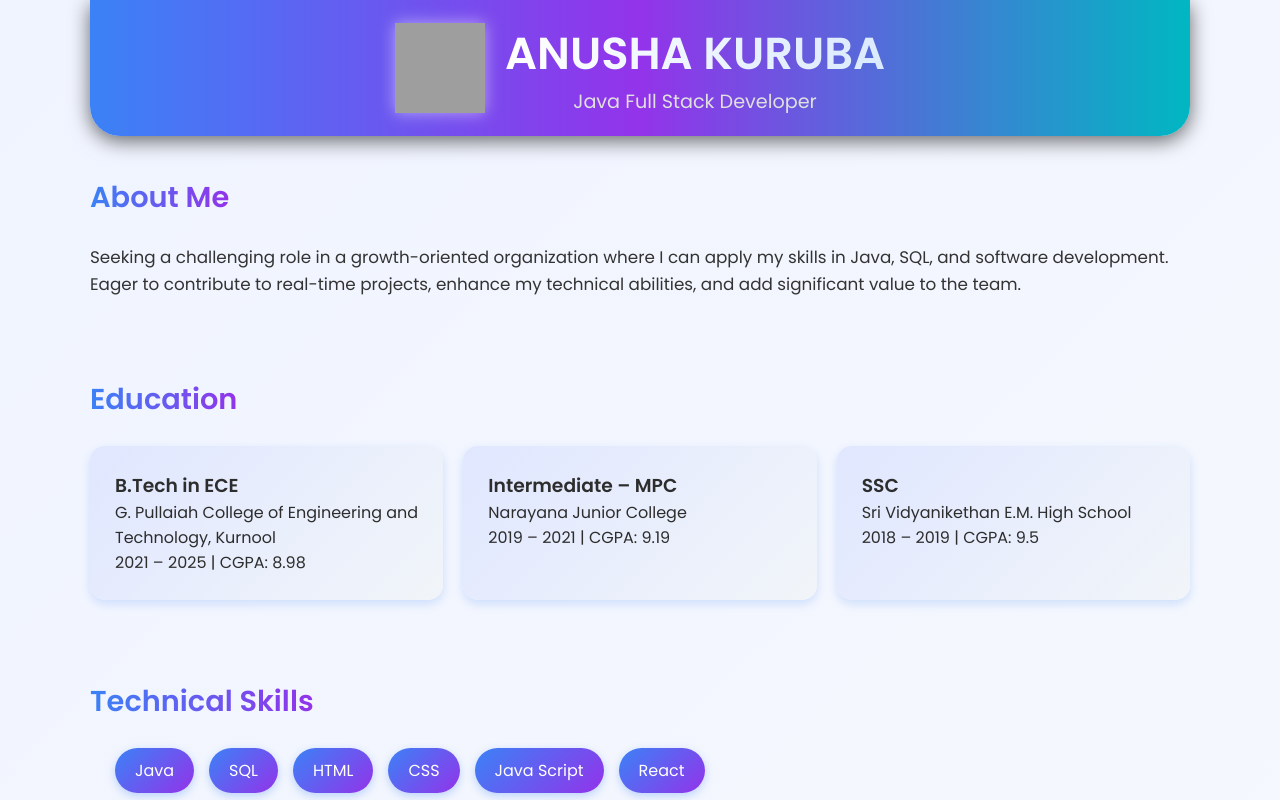
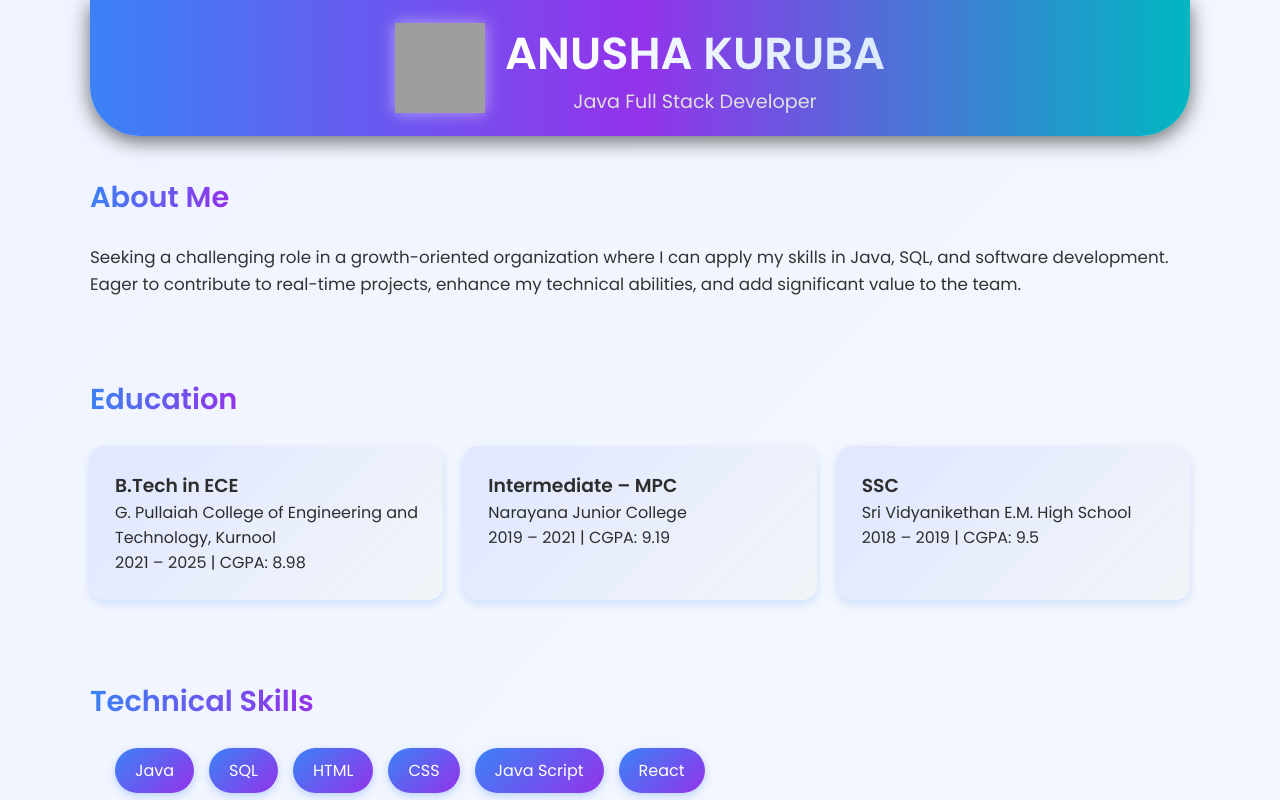
Before and after one commit to kurubaanusha11/resume, a plain HTML site: page index.html in a window 1280 px wide. Shown: the top 800 px of the page. Drawn offline with Linux system fonts and the light colour scheme; grey boxes are pictures that could not be loaded.

Commit message:
Update Untitled-2.css

```diff
--- a/Untitled-2.css
+++ b/Untitled-2.css
@@ -26,7 +26,7 @@ body {
   color: white;
   text-align: center;
   padding: 20px 0;
-  border-radius: 0 0 30px 30px;
+  border-radius: 0 0 50px 50px;
   box-shadow: 0 5px 20px rgba(0, 0, 0, 0.585);
 }
 
```
